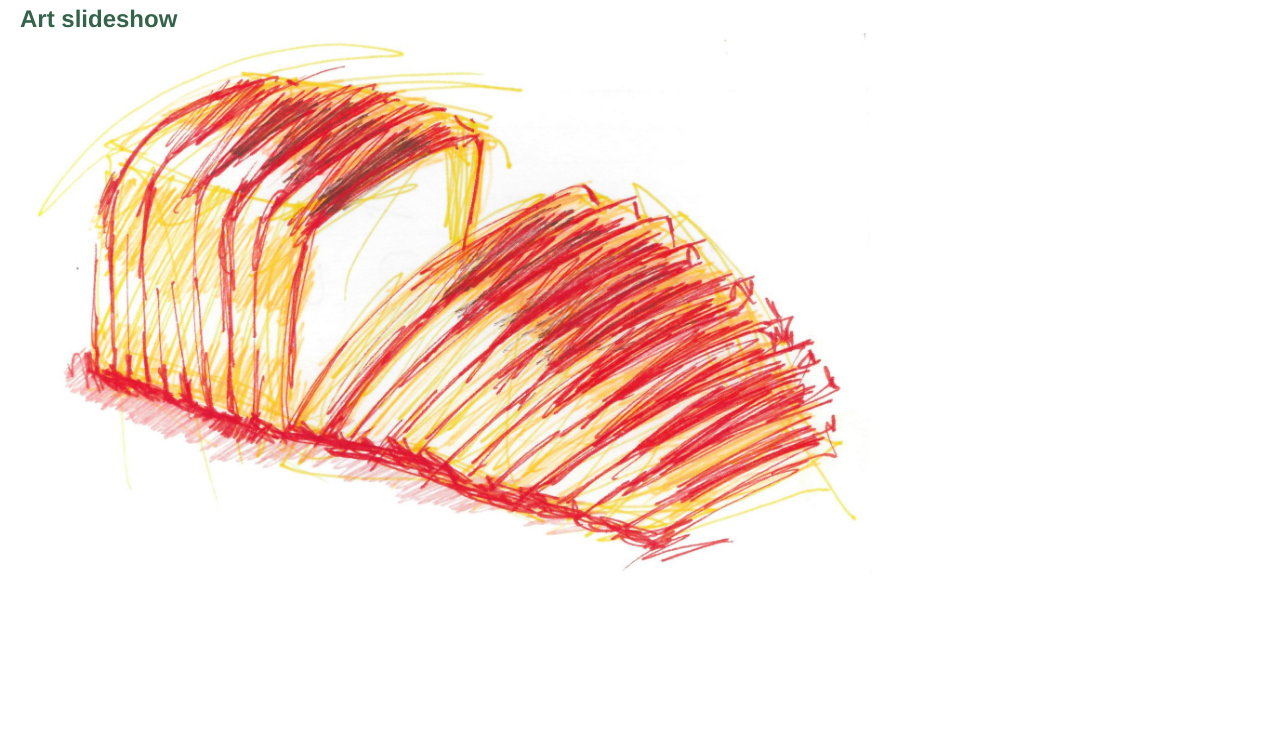
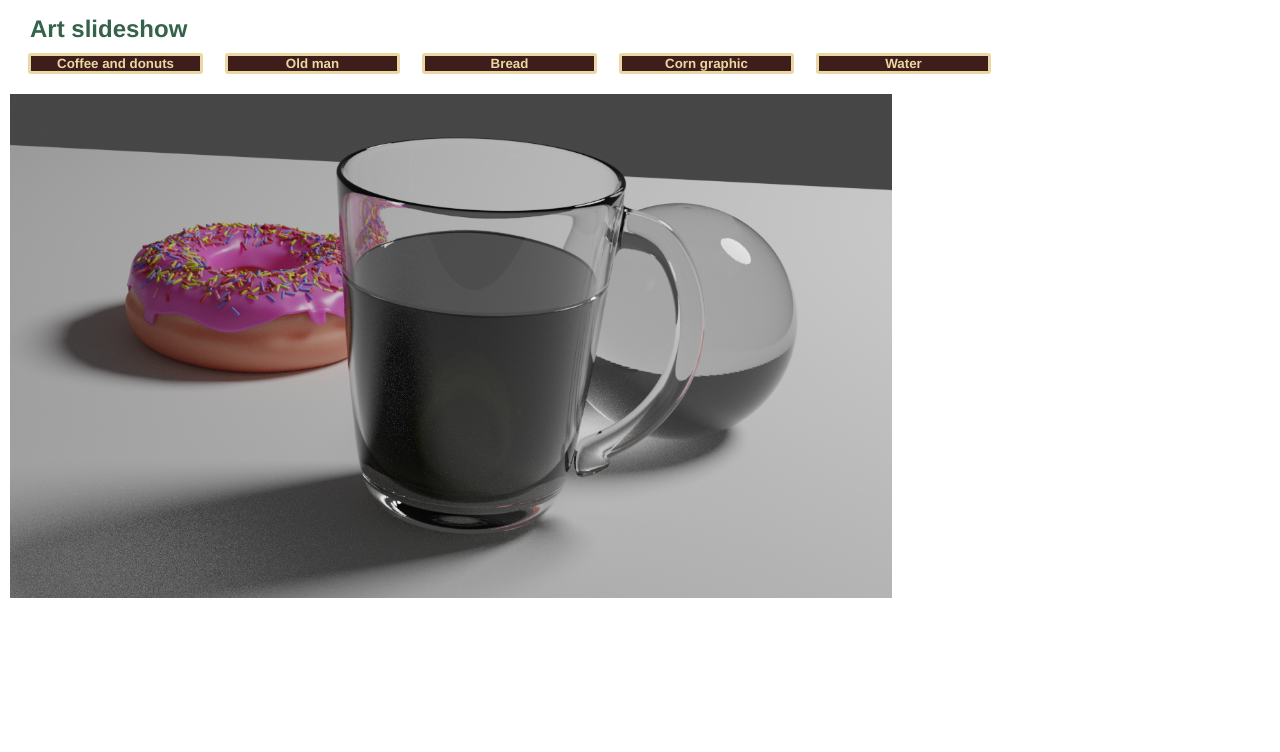
Before and after one commit to TonyCLD/varpractice, a plain HTML site: page index.html in a window 1280 px wide. Shown: the part 48-800 px from the top of the page. Drawn offline with Linux system fonts and the light colour scheme.

Commit message:
working on button interactivity

```diff
--- a/css/style.css
+++ b/css/style.css
@@ -53,6 +53,34 @@
     font-size: 20px;
   }
 
+section {
+    display: flex;
+    flex-direction: column;
+    margin-bottom: 10px;
+    overflow: visible;
+    padding: 10px;
+  }
+
+.btnslidenav {
+    background-color: var(--dark_warm);
+    border: solid;
+    border-radius: 3px;
+    border-color: var(--light_warm);
+    margin: 10px 0px 20px 18px;
+    width: 175px;
+    font-size: 16 px;
+    text-align: center;
+    text-decoration: none;
+    color: var(--light_warm);
+    font-weight: 700;
+    font-family: 'Franklin Gothic Medium', 'Arial Narrow', Arial, sans-serif;
+    transition: all 0.5s;
+    cursor: pointer;
+}
+
+.btnslidenav:hover {
+    border-color: var(--dark_sage);
+}
 
   @media only screen and (max-width: 600px) {
     body {
--- a/index.html
+++ b/index.html
@@ -13,8 +13,15 @@
         <span class="links"><a href="*">Github</a> <a href="*">Porfolio</a> <a href="*">Contact</a></span>
     </nav>
 
+
 <section>
     <h1>This is the text</h1>
+    <div class="slideshownav">
+        <button class="btnslidenav">Coffee and donuts</button>
+        <button class="btnslidenav">Old man</button>
+        <button class="btnslidenav">Bread</button>
+        <button class="btnslidenav">Corn graphic</button>
+        <button class="btnslidenav">Water</button></div>
     <img id="myArt" src="assets/water.jpg" width="70%">
 </section>
 
--- a/js/javascript.js
+++ b/js/javascript.js
@@ -4,7 +4,11 @@
  headerE1.style.color = 'rgb(52, 98, 74)';
  headerE1.style.marginLeft = '20px';
 
-var artShow1 = 22
+var artShow1 = 1
+
+// element.addEventListener("click", function() {
+//     document.getElementById("myArt").src = "assets/coffeenadonut.png";
+//   });
 
 // console.log(artShow1);
 
```
